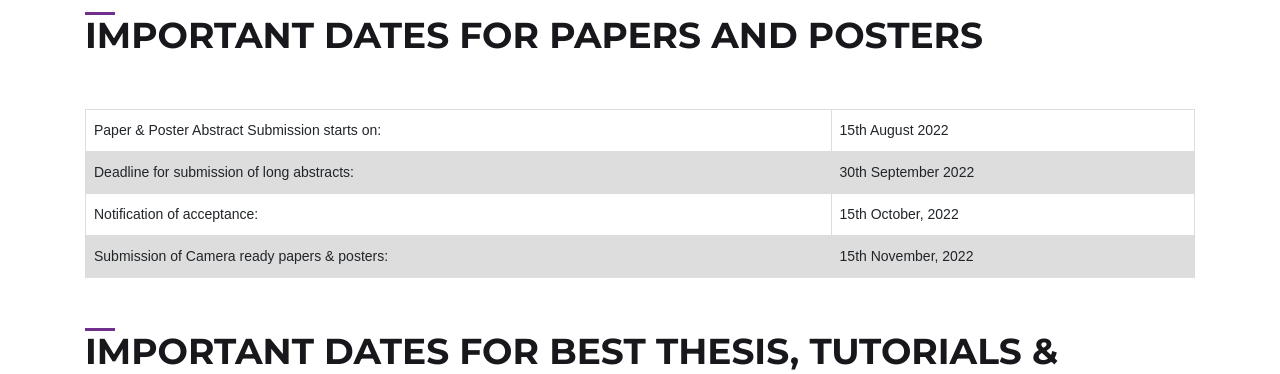
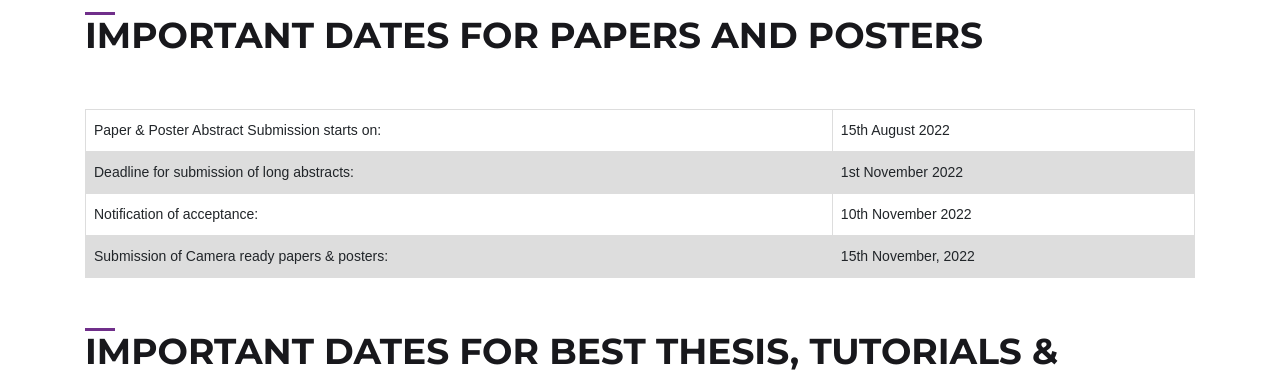
Before and after one commit to KetanKeshav/ICWITE, a PHP site: page / in a window 1280 px wide. Shown: the part 2723-3097 px from the top of the page. Run offline with PHP 8.4, Linux system fonts and the light colour scheme; some web fonts are replaced.

Commit message:
Dates updated

```diff
--- a/index.php
+++ b/index.php
@@ -488,11 +488,11 @@ tickets
                 </tr>
                 <tr>
                     <td>Deadline for submission of long abstracts:</td>
-                    <td>30th September 2022</td>
+                    <td>1st November 2022</td>
                 </tr>
                 <tr>
                     <td>Notification of acceptance:</td>
-                    <td>15th October, 2022</td>
+                    <td>10th November 2022</td>
                 </tr>
                 <tr>
                     <td>Submission of Camera ready papers & posters:</td>
--- a/papers.php
+++ b/papers.php
@@ -235,11 +235,11 @@
                 </tr>
                 <tr>
                     <td>Deadline for submission of long abstracts:</td>
-                    <td>30th September 2022</td>
+                    <td>1st November 2022</td>
                 </tr>
                 <tr>
                     <td>Notification of acceptance:</td>
-                    <td>15th October, 2022</td>
+                    <td>10th November 2022</td>
                 </tr>
                 <tr>
                     <td>Submission of Camera ready papers & posters:</td>
```
